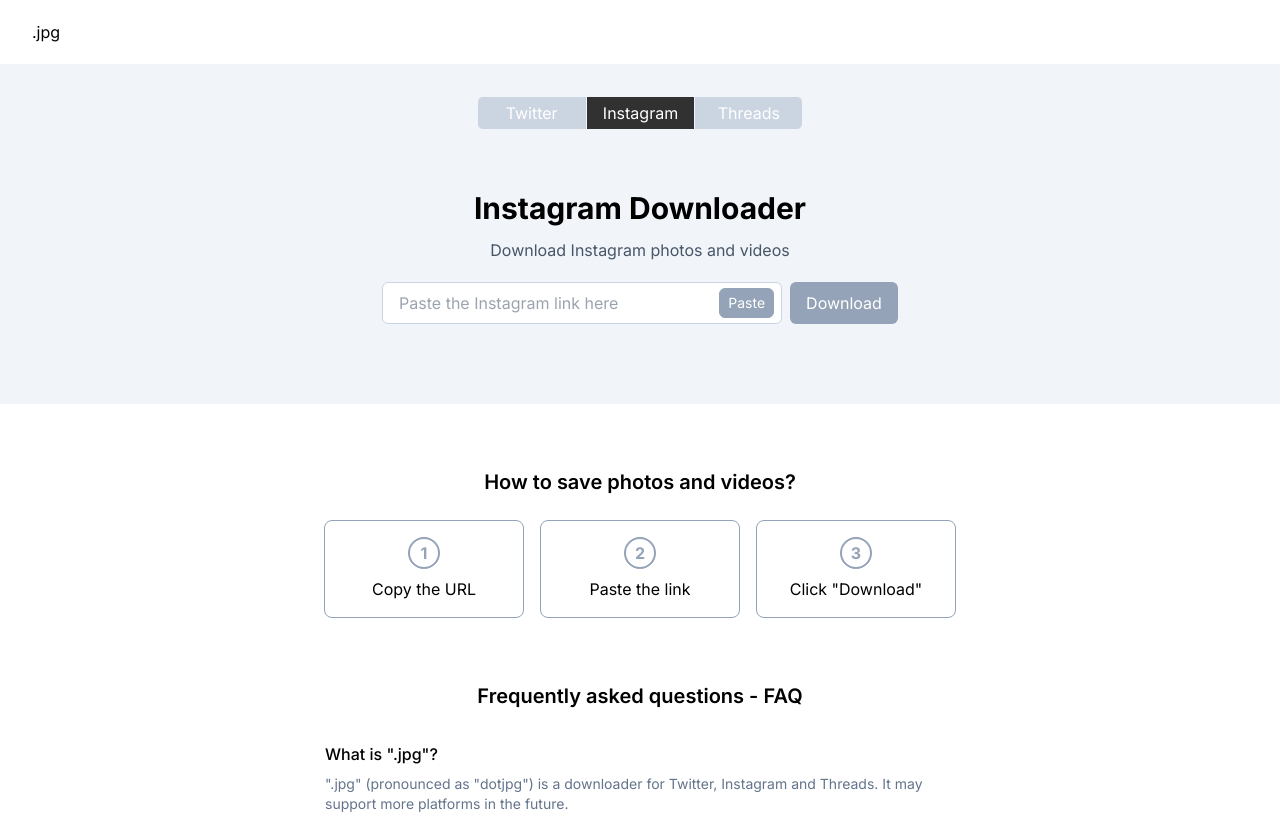
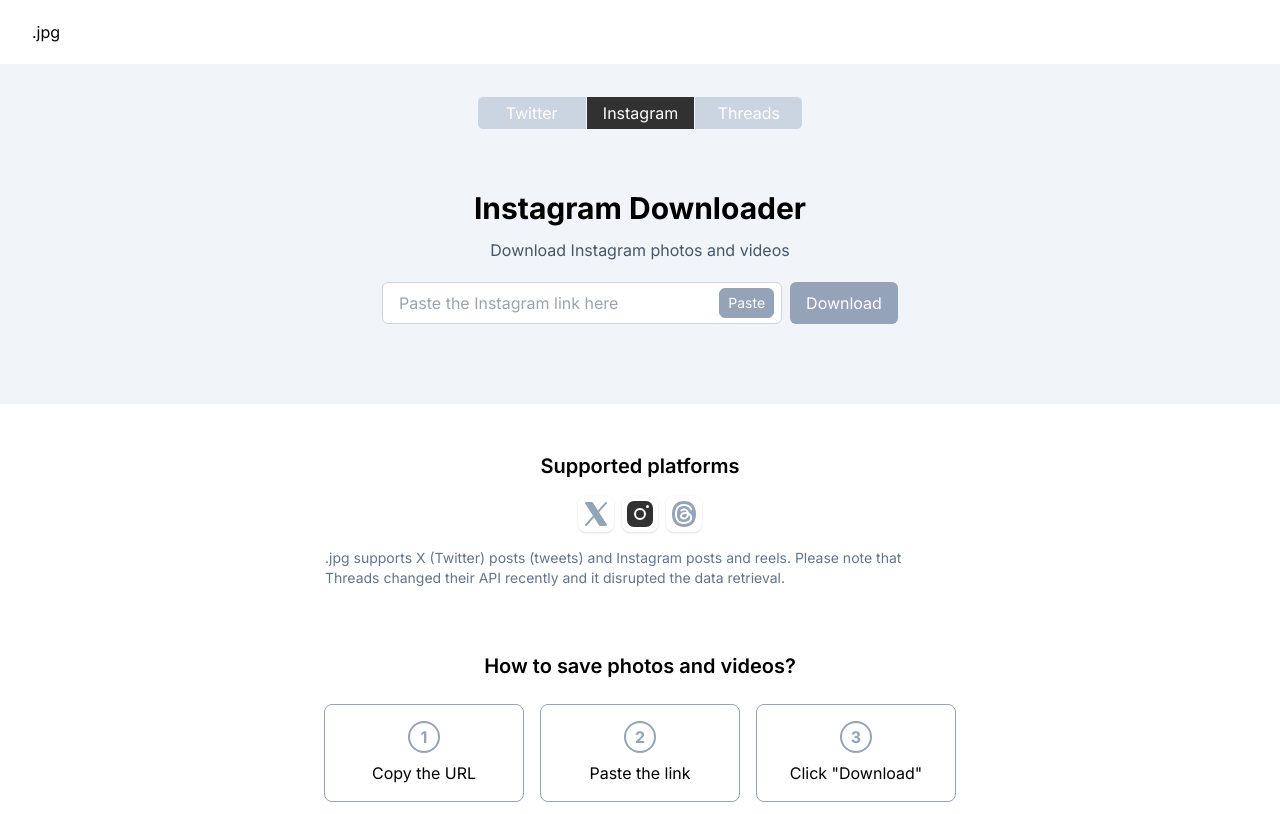
Before and after one commit to elvisyjlin/dotjpg, a Next.js app: page /instagram in a window 1280 px wide. Shown: the top 814 px of the page. Built offline with nearby package versions, Linux system fonts and the light colour scheme; no server answers.

Commit message:
Add features section

```diff
--- a/package.json
+++ b/package.json
@@ -10,6 +10,7 @@
   },
   "dependencies": {
     "@headlessui/react": "^1.7.18",
+    "@phosphor-icons/react": "^2.1.4",
     "next": "14.0.4",
     "react": "^18",
     "react-dom": "^18"
--- a/src/app/[platform]/page.tsx
+++ b/src/app/[platform]/page.tsx
@@ -3,6 +3,7 @@
 import Hero from "@/components/hero";
 import FAQ from "@/components/faq";
 import Tutorial from "@/components/tutorial";
+import Features from "@/components/features";
 
 export const dynamicParams = false;
 
@@ -24,6 +25,7 @@
     <main>
       <Navbar />
       <Hero selectedPlatform={platform} />
+      <Features selectedPlatform={platform} />
       <Tutorial />
       <FAQ platform={platform} />
       <Footer />
--- a/src/app/page.tsx
+++ b/src/app/page.tsx
@@ -3,12 +3,14 @@
 import Hero from "@/components/hero";
 import FAQ from "@/components/faq";
 import Tutorial from "@/components/tutorial";
+import Features from "@/components/features";
 
 export default function Home() {
   return (
     <main>
       <Navbar />
       <Hero />
+      <Features />
       <Tutorial />
       <FAQ />
       <Footer />
--- /dev/null
+++ b/src/components/features.tsx
@@ -0,0 +1,36 @@
+"use client";
+
+import { FC } from "react";
+import { InstagramLogo, ThreadsLogo, XLogo } from "@phosphor-icons/react";
+import Link from "next/link";
+
+const getLogoClassName = (active: boolean) => {
+    return `rounded-lg p-0.5 shadow ${active ? "text-[#313131] cursor-default" : "hover:bg-slate-100"}`;
+}
+
+type FeaturesProps = {
+    selectedPlatform?: string;
+};
+
+const Features: FC<FeaturesProps> = ({ selectedPlatform }) => (
+    <div className="mt-12 mb-12 container mx-auto">
+        <h2 className="text-xl font-semibold text-center">Supported platforms</h2>
+        <div className="mt-4 flex gap-2 text-slate-400 justify-center">
+            <Link href="/twitter">
+                <XLogo size={36} weight="fill" className={getLogoClassName(selectedPlatform === "twitter")} />
+            </Link>
+            <Link href="/instagram">
+                <InstagramLogo size={36} weight="fill" className={getLogoClassName(selectedPlatform === "instagram")} />
+            </Link>
+            <Link href="/threads">
+                <ThreadsLogo size={36} weight="fill" className={getLogoClassName(selectedPlatform === "threads")} />
+            </Link>
+        </div>
+        <div className="mt-4 mx-auto max-w-[630px] text-sm text-slate-500">
+            <span>.jpg supports X (Twitter) posts (tweets) and Instagram posts and reels. </span>
+            <span>Please note that Threads changed their API recently and it disrupted the data retrieval. </span>
+        </div>
+    </div>
+);
+
+export default Features;
--- a/src/components/hero.tsx
+++ b/src/components/hero.tsx
@@ -7,6 +7,10 @@
 import MessageModal from "./modal";
 
 const API_URL = process.env.NEXT_PUBLIC_API_URL;
+
+const getTabClassName = (active: boolean) => {
+  return `grow text-center px-2 sm:px-4 py-1 ${active ? "bg-[#313131] cursor-default" : "hover:bg-slate-400"}`;
+}
 
 type HeroProps = {
   selectedPlatform?: string;
@@ -47,7 +51,7 @@
       .finally(() => {
         setIsLoading(false);
       });
-  }
+  };
 
   return (
     <div className="flex flex-col">
@@ -57,19 +61,19 @@
             text-white bg-slate-300 text-sm sm:text-base overflow-hidden">
             <li className="flex items-center justify-center">
               <Link
-                className={`grow text-center px-2 sm:px-4 py-1 ${selectedPlatform === "twitter" ? "bg-[#313131] cursor-default" : "hover:bg-slate-400"}`}
+                className={getTabClassName(selectedPlatform === "twitter")}
                 href="/twitter"
               >Twitter</Link>
             </li>
             <li className="flex items-center justify-center">
               <Link
-                className={`grow text-center px-2 sm:px-4 py-1 ${selectedPlatform === "instagram" ? "bg-[#313131] cursor-default" : "hover:bg-slate-400"}`}
+                className={getTabClassName(selectedPlatform === "instagram")}
                 href="/instagram"
               >Instagram</Link>
             </li>
             <li className="flex items-center justify-center ">
               <Link
-                className={`grow text-center px-2 sm:px-4 py-1 ${selectedPlatform === "threads" ? "bg-[#313131] cursor-default" : "hover:bg-slate-400"}`}
+                className={getTabClassName(selectedPlatform === "threads")}
                 href="/threads"
               >Threads</Link>
             </li>
```
Also changed, not shown: 1 other file (tests, documents, lock files or other folders).
